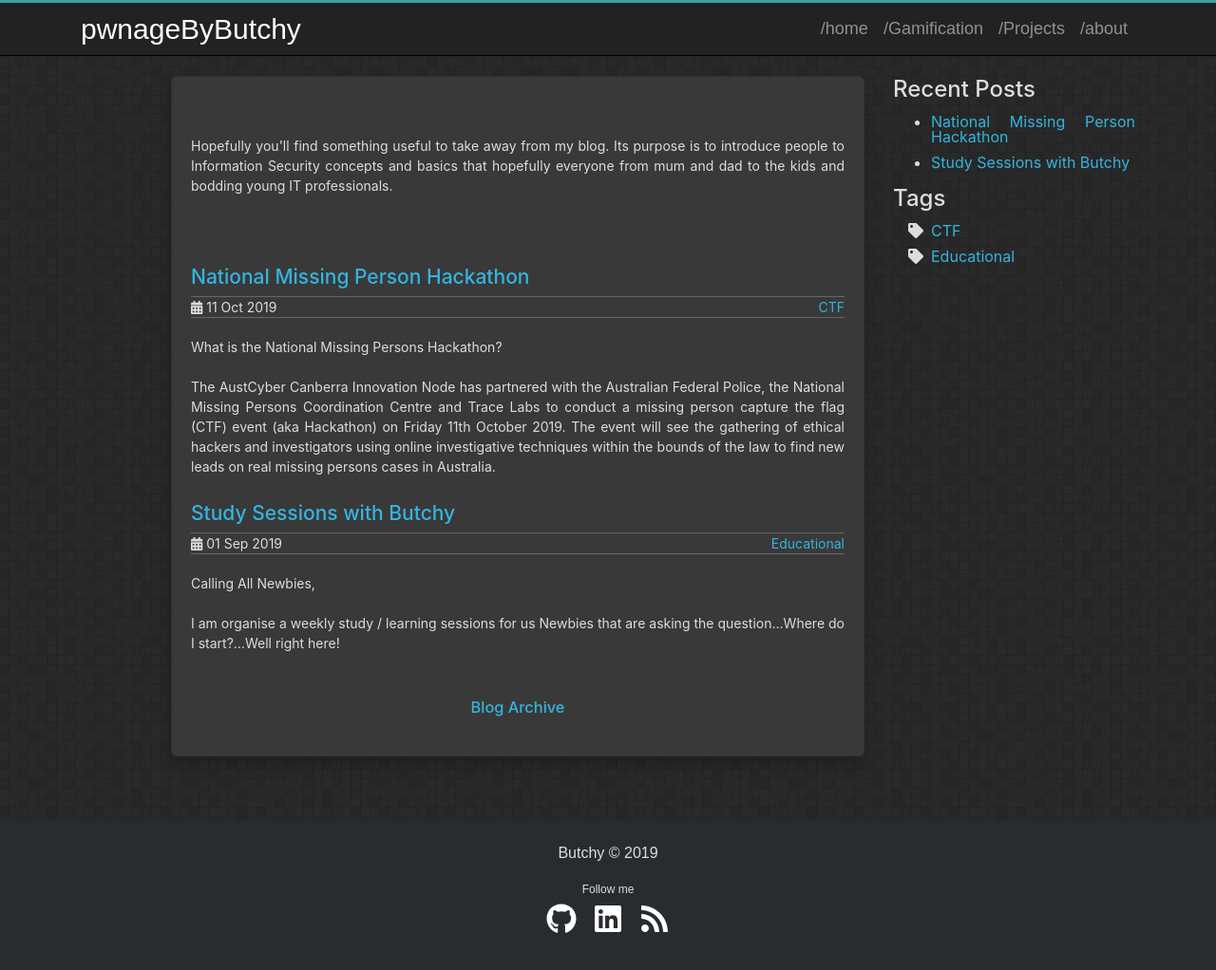
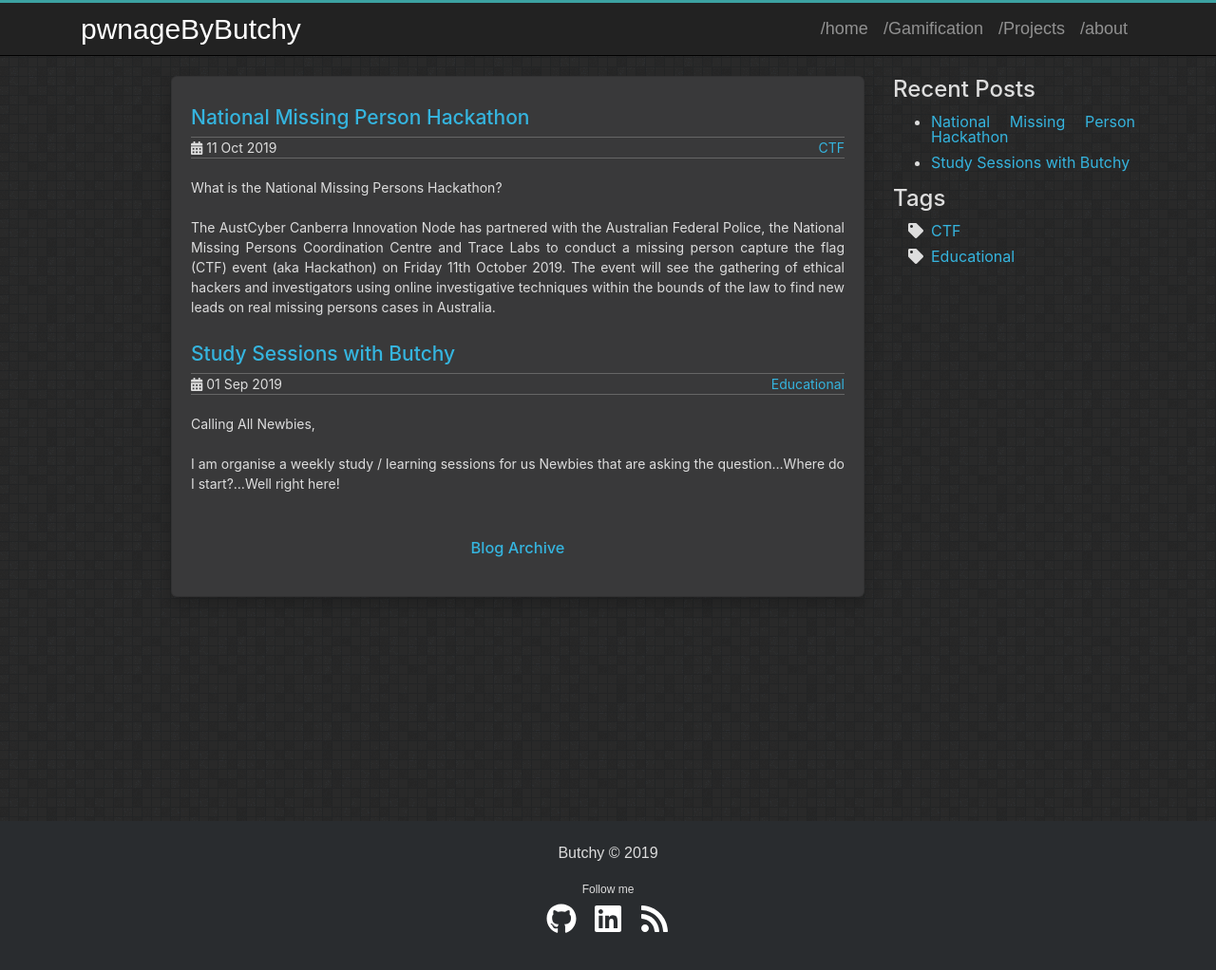
Before and after one commit to pwnageByButchy/pwnageByButchy.github.io, a Jekyll site: the page built from index.html, in a window 1280 px wide and 1047 px high. Shown: the top 1022 px of the window at 95% size. Built offline with Jekyll 4.4.1, drawn with Linux system fonts in a browser that asks for light colours.

Commit message:
Update home.html

```diff
--- a/_layouts/home.html
+++ b/_layouts/home.html
@@ -1,11 +1,6 @@
 ---
 layout: page
 ---
-
-<br /><br />
-Hopefully you'll find something useful to take away from my blog. Its purpose is to introduce people to Information Security concepts and basics that hopefully everyone from mum and dad to the kids and bodding young IT professionals.
-<br /><br /><br /><br />
-
 {% for post in site.posts limit:10 %}
 <h2 class="post-title">
     <a href="{{ post.url | relative_url }}">
```
